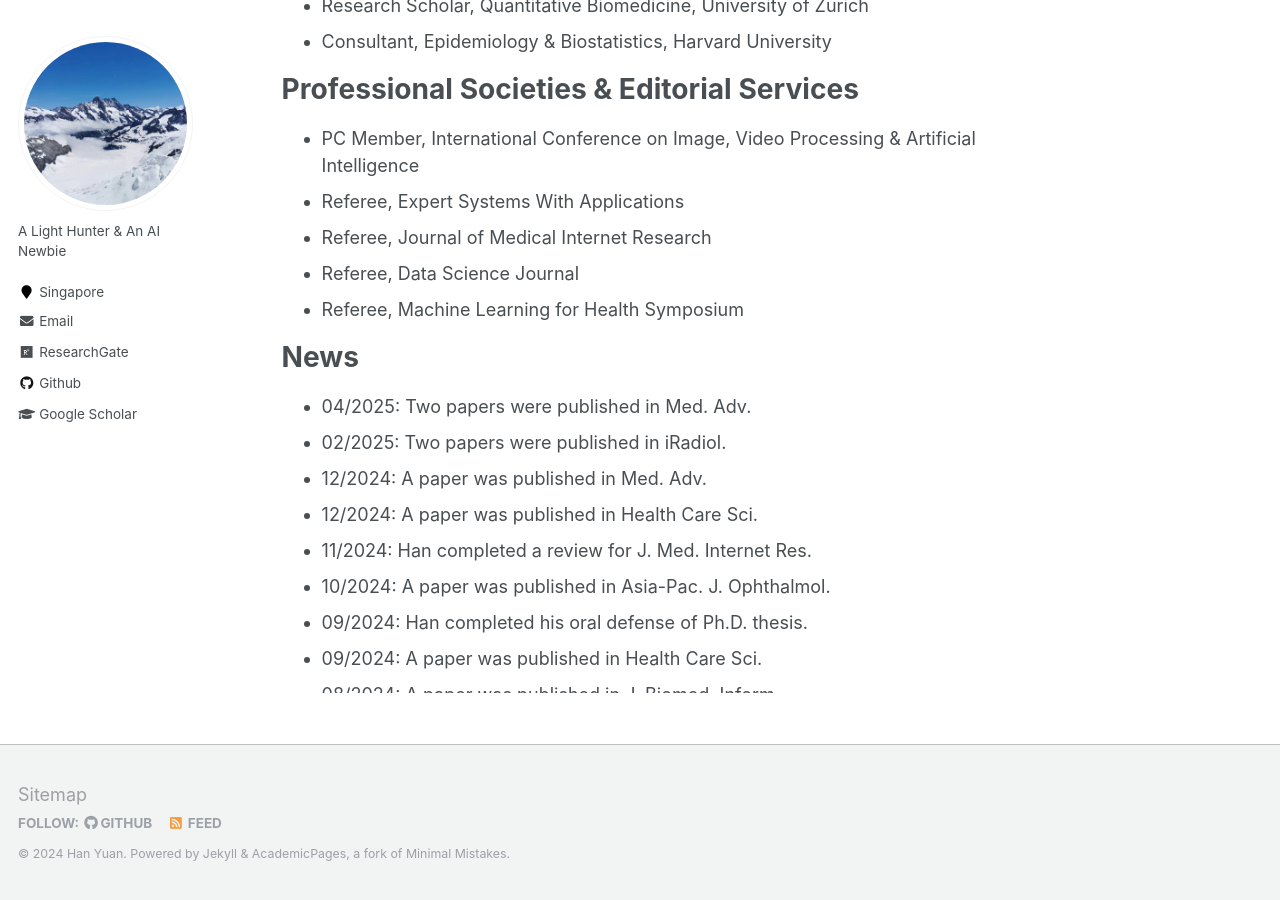
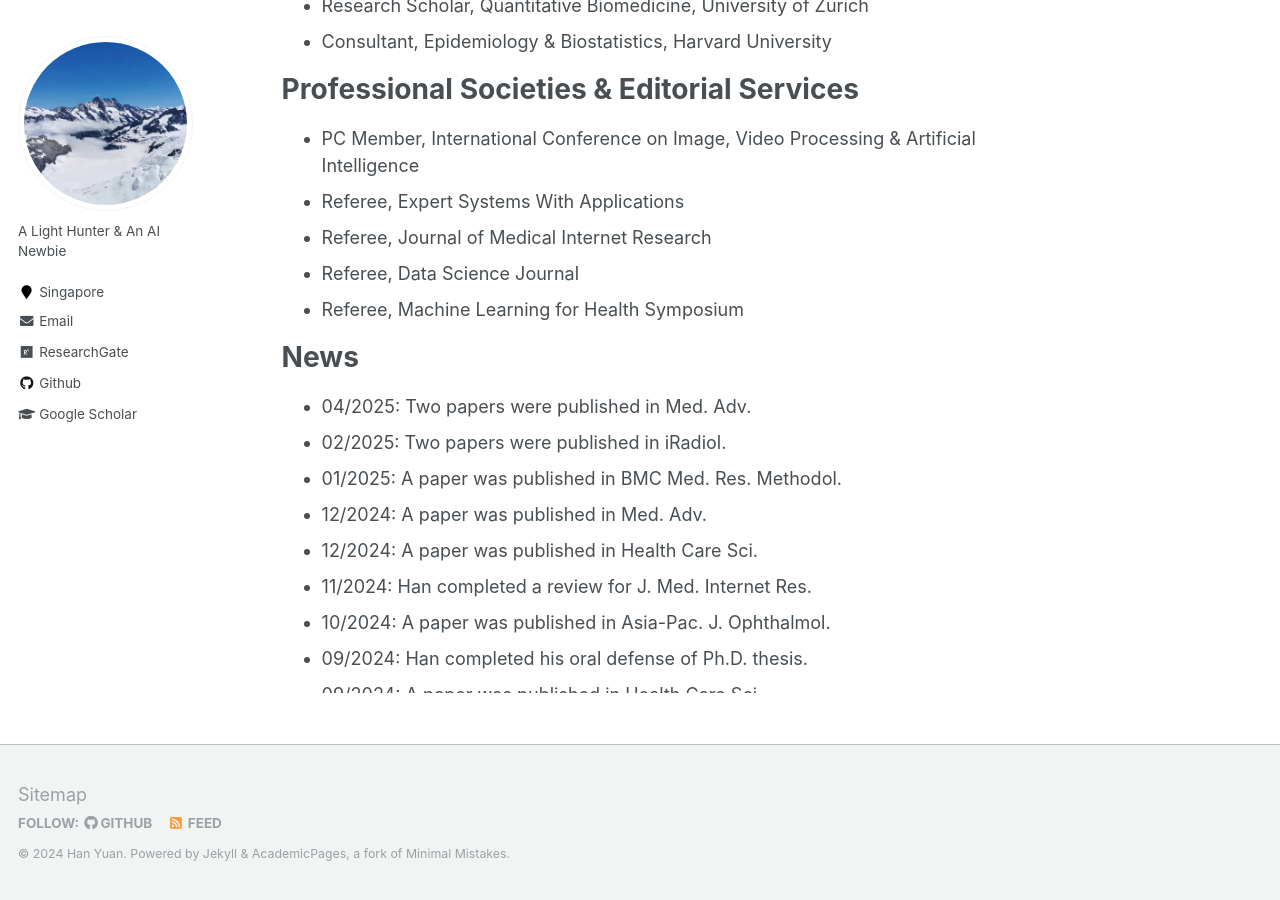
Before and after one commit to Han-Yuan-Med/Han-Yuan-Med.github.io, a Jekyll site: the page built from _pages/about.md, in a window 1280 px wide and 900 px high, scrolled down 866 px. Built offline with Jekyll 4.4.1, drawn with Linux system fonts in a browser that asks for light colours.

Commit message:
Update about.md

```diff
--- a/_pages/about.md
+++ b/_pages/about.md
@@ -32,6 +32,7 @@ Thank you for visiting my academic website. I invite you to explore the [publica
 <ul style="width: auto; height: 300px; overflow: auto">
   <li>04/2025: Two papers were published in Med. Adv.</li>
   <li>02/2025: Two papers were published in iRadiol.</li>
+  <li>01/2025: A paper was published in BMC Med. Res. Methodol.</li>
   <li>12/2024: A paper was published in Med. Adv.</li>
   <li>12/2024: A paper was published in Health Care Sci.</li>
   <li>11/2024: Han completed a review for J. Med. Internet Res.</li>
```
